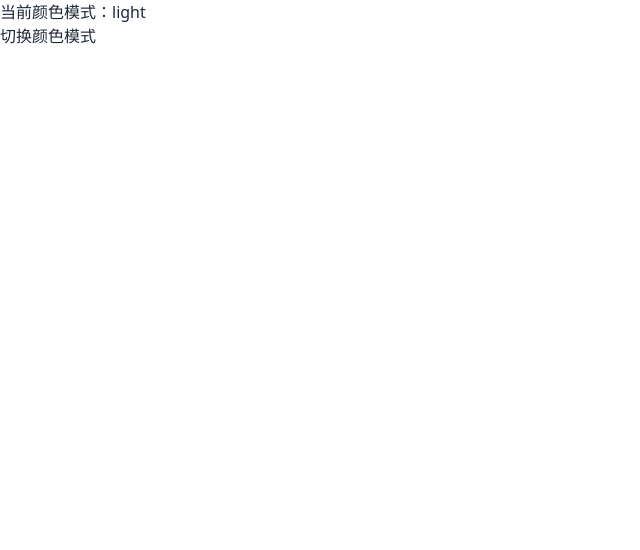
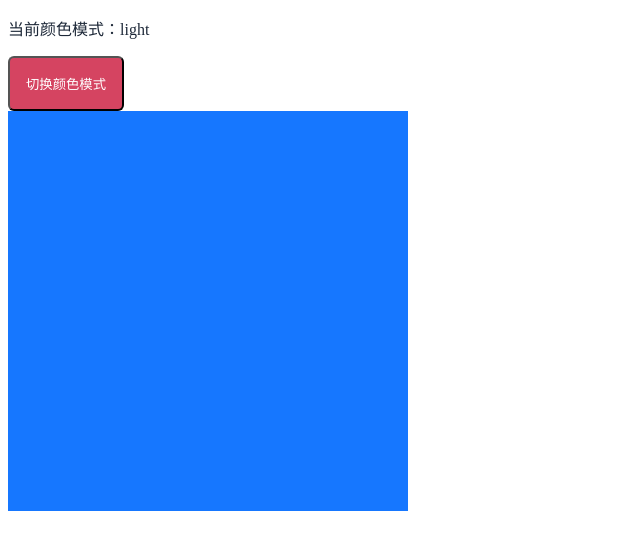
Before and after one commit to AOMANDESHANGXIAO/vue3-unocss-ts-starter, a Vue app: page / in a window 1280 px wide. Shown: the top 550 px of the page, without its empty margins (0-640 px from the left). Built offline with nearby package versions, Linux system fonts and the light colour scheme.

Commit message:
build(dependencies): 更新项目依赖并集成 UnoCSS
- 移除 @tailwindcss/vite 和 tailwindcss 依赖
- 添加 unocss 依赖（版本 66.1.0-beta.3）
- 在 HTML 中添加默认主题类

```diff
--- a/index.html
+++ b/index.html
@@ -1,5 +1,5 @@
 <!doctype html>
-<html lang="en">
+<html lang="en" class="theme-default">
   <head>
     <meta charset="UTF-8" />
     <link rel="icon" type="image/svg+xml" href="/vite.svg" />
--- a/package.json
+++ b/package.json
@@ -9,7 +9,6 @@
     "preview": "vite preview"
   },
   "dependencies": {
-    "@tailwindcss/vite": "^4.0.10",
     "@vueuse/core": "^12.8.2",
     "pinia": "^3.0.1",
     "vue": "^3.5.13"
@@ -17,10 +16,9 @@
   "devDependencies": {
     "@vitejs/plugin-vue": "^5.2.1",
     "@vue/tsconfig": "^0.7.0",
-    "autoprefixer": "^10.4.20",
     "postcss": "^8.5.3",
-    "tailwindcss": "^4.0.10",
     "typescript": "~5.7.2",
+    "unocss": "66.1.0-beta.3",
     "vite": "^6.2.0",
     "vue-tsc": "^2.2.4"
   }
--- a/src/App.vue
+++ b/src/App.vue
@@ -8,6 +8,7 @@ const colorModeStore = useColorModeStore()
   <div>
     <p>当前颜色模式：{{ colorModeStore.colorMode }}</p>
     <button
+      class="p-4 bg-danger text-white rounded-md"
       @click="
         () => {
           colorModeStore.toggleColorMode()
@@ -16,7 +17,12 @@ const colorModeStore = useColorModeStore()
     >
       切换颜色模式
     </button>
+    <div class="w-[400px] h-[400px] box"></div>
   </div>
 </template>
 
-<style scoped></style>
+<style scoped>
+.box {
+  background-color: rgb(var(--color-primary));
+}
+</style>
--- a/src/main.ts
+++ b/src/main.ts
@@ -1,5 +1,6 @@
 import { createApp } from 'vue'
-import './styles/tailwind.css'
+// import './styles/tailwind.css'
+import 'virtual:uno.css'
 import './styles/variates.css'
 import App from './App.vue'
 import stores from './stores'
--- /dev/null
+++ b/src/stores/use-theme-store.ts
@@ -0,0 +1,5 @@
+import { defineStore } from "pinia";
+
+export const useThemeStore = defineStore("theme", () => {
+
+});
--- a/src/styles/tailwind.css
+++ /dev/null
@@ -1 +0,0 @@
-@import 'tailwindcss';
--- a/src/styles/variates.css
+++ b/src/styles/variates.css
@@ -9,3 +9,12 @@ html.dark {
   --color-text: white;
   --color-bg: #1e2939;
 }
+/* This is used to set the theme for the app. */
+html.theme-default {
+  --color-primary: 22, 119, 255;
+  --color-success: 47, 169, 104;
+  --color-warning: 241, 169, 54;
+  --color-danger: 213, 68, 97;
+  --color-error: 213, 68, 97;
+  --color-info: 144, 147, 153;
+}
--- a/tailwind.config.js
+++ /dev/null
@@ -1,12 +0,0 @@
-// tailwind.config.js
-module.exports = {
-  purge: ['./index.html', './src/**/*.{vue,js,ts,jsx,tsx}'],
-  darkMode: ['class'], // or 'media' or 'class'
-  theme: {
-    extend: {},
-  },
-  variants: {
-    extend: {},
-  },
-  plugins: [],
-}
--- /dev/null
+++ b/unocss.config.js
@@ -0,0 +1,19 @@
+import { defineConfig } from 'unocss'
+
+const colors = ['primary', 'success', 'warning', 'danger', 'error', 'info']
+const bgColorRules = colors.map(color => [
+  `bg-${color}`,
+  {
+    'background-color': `rgb(var(--color-${color}))`,
+  },
+])
+const textColorRules = colors.map(color => [
+  `text-${color}`,
+  ,
+  {
+    color: `rgb(var(--color-${color}))`,
+  },
+])
+export default defineConfig({
+  rules: [...bgColorRules, ...textColorRules],
+})
--- a/vite.config.ts
+++ b/vite.config.ts
@@ -1,8 +1,9 @@
 import { defineConfig } from 'vite'
 import vue from '@vitejs/plugin-vue'
-import tailwindcss from '@tailwindcss/vite'
+// import tailwindcss from '@tailwindcss/vite'
+import UnoCSS from 'unocss/vite'
 
 // https://vite.dev/config/
 export default defineConfig({
-  plugins: [vue(), tailwindcss()],
+  plugins: [vue(), UnoCSS()],
 })
```
Also changed, not shown: 1 other file (tests, documents, lock files or other folders).
